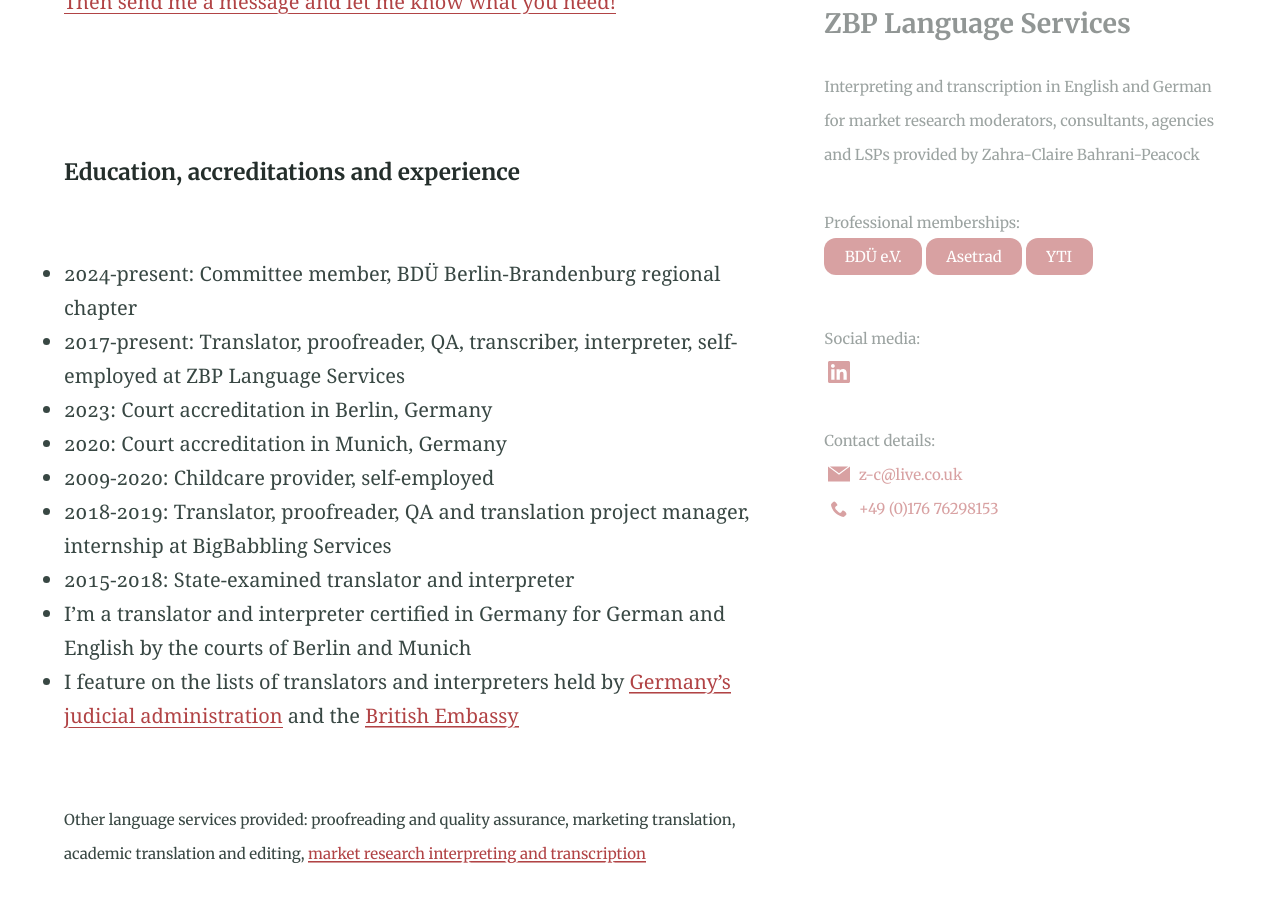
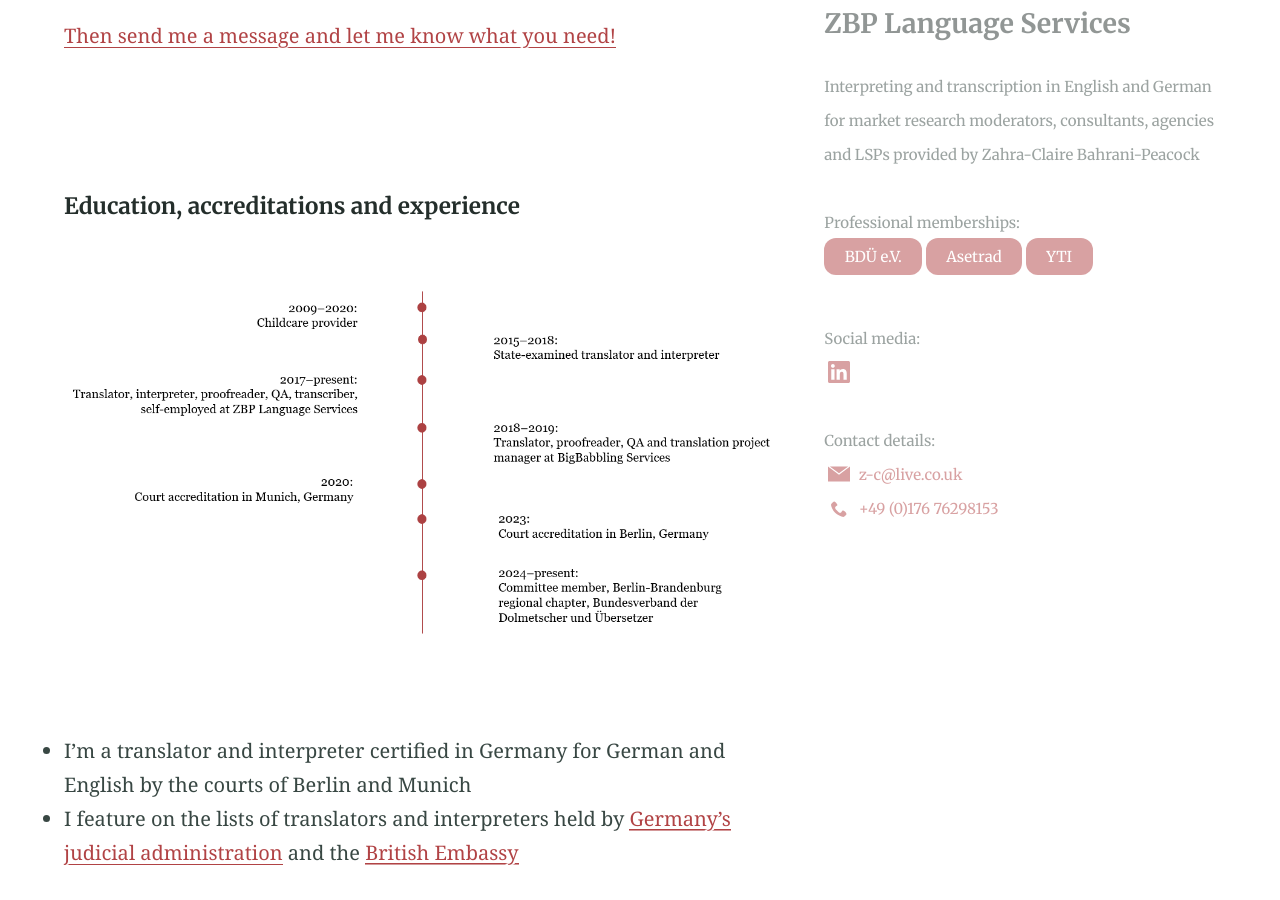
Before and after one commit to Website-2/certified.zbp-language-services.github.io, a Jekyll site: the page built from about.md, in a window 1280 px wide and 900 px high, scrolled down 1563 px. Built offline with Jekyll 4.4.1, drawn with Linux system fonts in a browser that asks for light colours.

Commit message:
Text update

```diff
--- a/about.md
+++ b/about.md
@@ -19,17 +19,11 @@ Following 10 years of success as a service provider in a different industry, I f
 In the 8 years that I have now been working in the language industry, I've provided support on projects sponsored by Fortune 500 companies and other market leaders in the consumer and medical industries. According to feedback, my language services help product teams to quickly and efficiently gain the insights they need to develop their product or campaign.
 <br><br>
 Are you looking for a translator or interpreter to help with document translation or an administrative appointment?
-<br>[Then send me a message and let me know what you need!](/contact/)<br><br>
+<br><br>[Then send me a message and let me know what you need!](/contact/)<br><br>
 <br><br>
 <h5>Education, accreditations and experience</h5>
 <br>
-* 2024-present: Committee member, BDÜ Berlin-Brandenburg regional chapter
-* 2017-present: Translator, proofreader, QA, transcriber, interpreter, self-employed at ZBP Language Services
-* 2023: Court accreditation in Berlin, Germany
-* 2020: Court accreditation in Munich, Germany
-* 2009-2020: Childcare provider, self-employed
-* 2018-2019: Translator, proofreader, QA and translation project manager, internship at BigBabbling Services
-* 2015-2018: State-examined translator and interpreter
+{% include figure.html image="/assets/CV timeline.png" position="center" %}
 <br>
 * I'm a translator and interpreter certified in Germany for German and English by the courts of Berlin and Munich
 * I feature on the lists of translators and interpreters held by [Germany's judicial administration](https://www.justiz-dolmetscher.de/Recherche/de/Suchen) and the [British Embassy](https://find-a-professional-service-abroad.service.csd.fcdo.gov.uk/find/translators-interpreters?country=Germany)
```
Also changed, not shown: assets/CV timeline.png (added).
